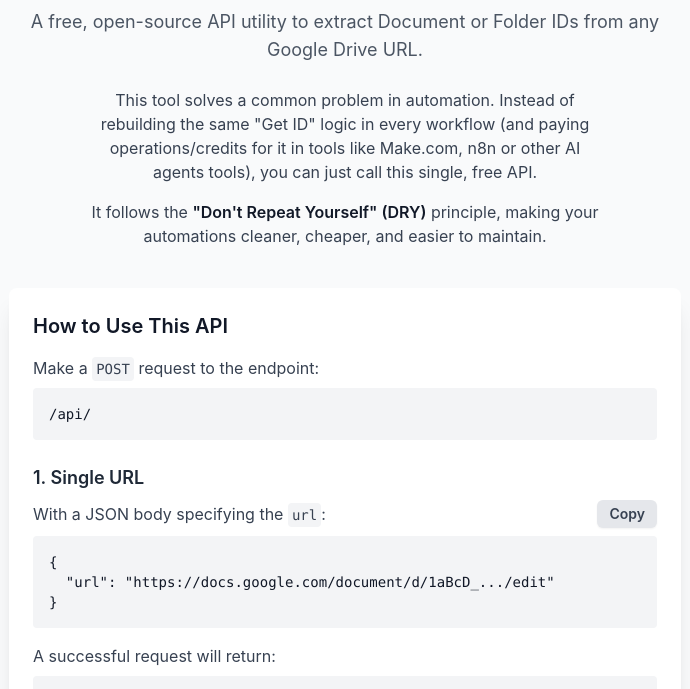
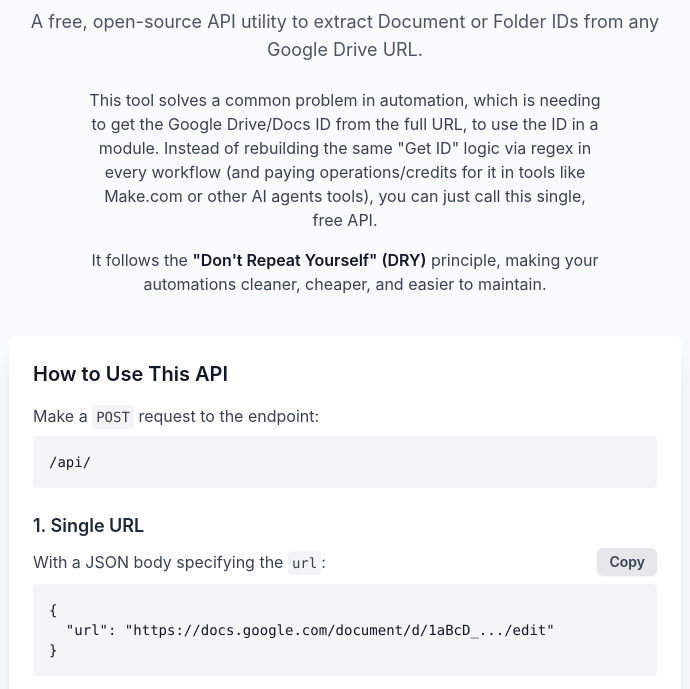
Before and after one commit to henryreith/Universal-Google-Drive-ID-Extractor, a website: page index.html in a window 1280 px wide. Shown: the part 92-781 px from the top of the page, without its empty margins (295-985 px from the left). Drawn offline with nearby package versions, Linux system fonts and the light colour scheme.

Commit message:
Clarify tool's purpose in automation workflows
Updated the explanation of the tool's functionality to clarify its purpose in automation workflows.

```diff
--- a/index.html
+++ b/index.html
@@ -47,7 +47,7 @@
 
             <!-- Why This is Useful Paragraph -->
             <p class="mt-6 text-base text-gray-700 dark:text-gray-400 max-w-lg mx-auto">
-                This tool solves a common problem in automation. Instead of rebuilding the same "Get ID" logic in every workflow (and paying operations/credits for it in tools like Make.com, n8n or other AI agents tools), you can just call this single, free API.
+                This tool solves a common problem in automation, which is needing to get the Google Drive/Docs ID from the full URL, to use the ID in a module. Instead of rebuilding the same "Get ID" logic via regex in every workflow (and paying operations/credits for it in tools like Make.com or other AI agents tools), you can just call this single, free API.
             </p>
             <p class="mt-4 text-base text-gray-700 dark:text-gray-400 max-w-lg mx-auto">
                 It follows the <strong class="font-semibold text-gray-900 dark:text-white">"Don't Repeat Yourself" (DRY)</strong> principle, making your automations cleaner, cheaper, and easier to maintain.
```
